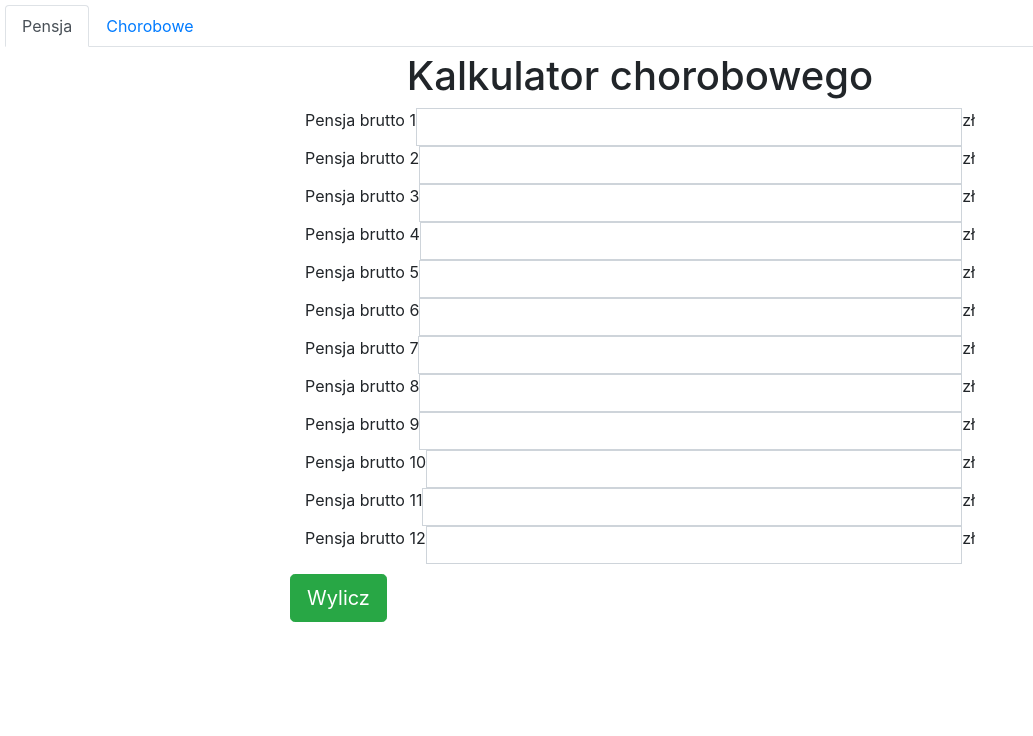
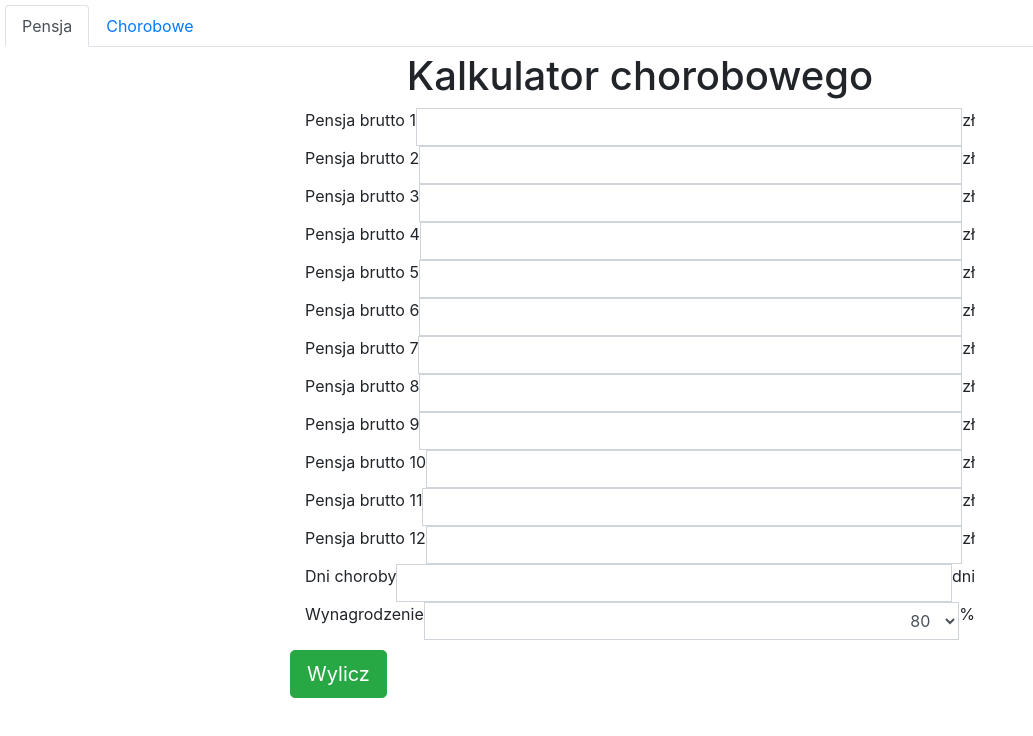
Before and after one commit to yaras/WageCalc.src, a React (Create React App) app: page /illness in a window 1280 px wide. Shown: the top 736 px of the page, without its empty margins (0-1033 px from the left). Built offline with nearby package versions, Linux system fonts and the light colour scheme.

Commit message:
Calculation of "chorobowe"

```diff
--- a/src/constValues.js
+++ b/src/constValues.js
@@ -1,4 +1,4 @@
-const constValues = {
+export const constValues = {
     "koszty_miejscowe": 111.25,
 
     "emerytalna_pracownik": 0.0976,
@@ -19,3 +19,10 @@ const constValues = {
 
     "chorobowe": 0.8
 };
+
+export function formatValue(v) {
+    return v.toLocaleString('pl-pl', {
+        style: 'currency',
+        currency:"PLN"
+    });
+}
--- a/src/illness.js
+++ b/src/illness.js
@@ -1,13 +1,14 @@
 import React, { Component } from 'react';
 import { Button } from 'reactstrap';
-import constValues from './constValues';
+import {constValues, formatValue} from './constValues';
 
 export default class Illness extends Component {
     constructor() {
         super();
         this.state = {
             'pensje': [ null, null, null, null, null, null, null, null, null, null, null, null],
-            'isCalculated': false
+            'isCalculated': false,
+            'wynagrodzenie': 0.8
         }
     }
 
@@ -16,6 +17,14 @@ export default class Illness extends Component {
         pensje[n - 1] = Number(val);
 
         this.setState({ 'pensje': pensje });
+    }
+
+    setDniChoroby(dni) {
+        this.setState({'dni': Number(dni)});
+    }
+
+    setWynagrodzenie(w) {
+        this.setState({'wynagrodzenie': w});
     }
 
     calc() {
@@ -35,15 +44,18 @@ export default class Illness extends Component {
         if (n > 0) {
             var average = sum / n;
 
-            var podstawa = average * (constValues['emerytalna_pracownik']
+            var podstawa = average - average * (constValues['emerytalna_pracownik']
                                         + constValues['rentowa_pracownik']
                                         + constValues['chorobowa_pracownik']);
 
-
+            var dziennie = podstawa * this.state.wynagrodzenie / 30.0;
+            var razem = dziennie * this.state.dni;
 
             this.setState({
-                average: average,
-                podstawa: podstawa,
+                average: formatValue(average),
+                podstawa: formatValue(podstawa),
+                dziennie: formatValue(dziennie),
+                razem: formatValue(razem),
                 isCalculated: true
             });
         } else {
@@ -70,6 +82,26 @@ export default class Illness extends Component {
                         })
                     }
 
+                    <div className="input-group mb-2 mr-sm-2 mb-sm-0">
+                        <div className="input-group-addon">Dni choroby</div>
+                        <input
+                            type="number"
+                            className="form-control"
+                            onChange={e => this.setDniChoroby(e.target.value)} />
+                        <div className="input-group-addon">dni</div>
+                    </div>
+
+                    <div className="input-group mb-2 mr-sm-2 mb-sm-0">
+                        <div className="input-group-addon">Wynagrodzenie</div>
+
+                        <select className="form-control" onChange={e => this.setWynagrodzenie(e)}>
+                            <option value="0.8">80</option>
+                            <option value="1.0">100</option>
+                        </select>
+
+                        <div className="input-group-addon">%</div>
+                    </div>
+
                     <div className="row align-items-center" style={{ marginTop: '10px' }}>
                         <Button onClick={e => this.calc()} className="btn btn-success btn-lg" >Wylicz</Button>
                     </div>
@@ -83,10 +115,46 @@ export default class Illness extends Component {
                         <div className="input-group-addon">Średnia pensja</div>
 
                         <input
-                            type="number"
+                            type="text"
                             className="form-control"
                             disabled={true}
                             value={this.state.average}/>
+
+                        <div className="input-group-addon">zł</div>
+                    </div>
+
+                    <div className="input-group mb-2 mr-sm-2 mb-sm-0">
+                        <div className="input-group-addon">Podstawa</div>
+
+                        <input
+                            type="text"
+                            className="form-control"
+                            disabled={true}
+                            value={this.state.podstawa}/>
+
+                        <div className="input-group-addon">zł</div>
+                    </div>
+
+                    <div className="input-group mb-2 mr-sm-2 mb-sm-0">
+                        <div className="input-group-addon">Dziennie</div>
+
+                        <input
+                            type="text"
+                            className="form-control"
+                            disabled={true}
+                            value={this.state.dziennie}/>
+
+                        <div className="input-group-addon">zł</div>
+                    </div>
+
+                    <div className="input-group mb-2 mr-sm-2 mb-sm-0">
+                        <div className="input-group-addon">Razem</div>
+
+                        <input
+                            type="text"
+                            className="form-control"
+                            disabled={true}
+                            value={this.state.razem}/>
 
                         <div className="input-group-addon">zł</div>
                     </div>
```
